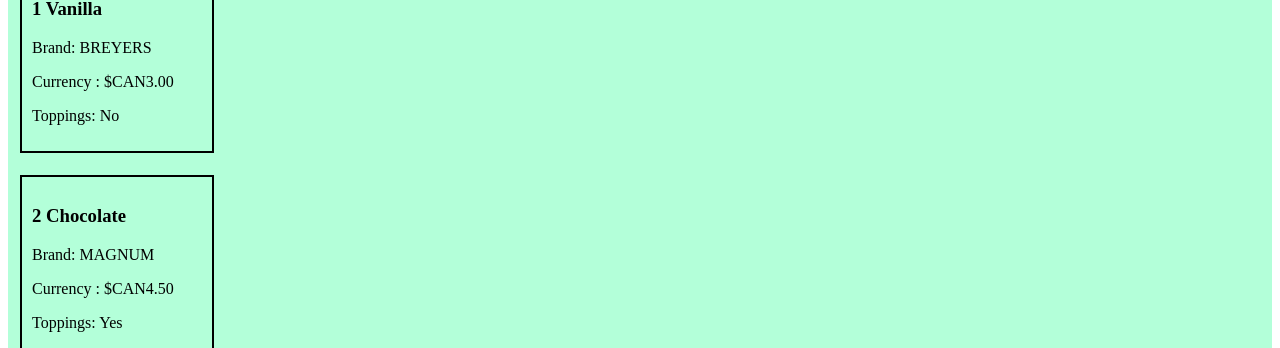
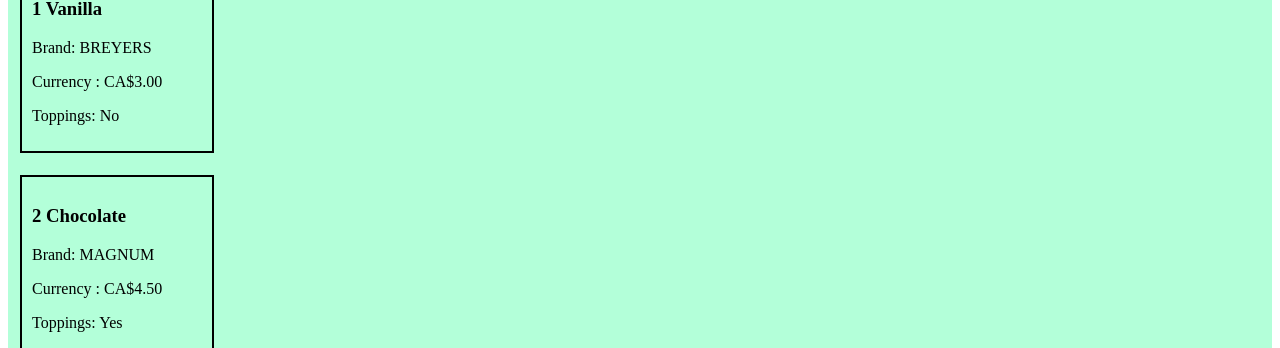
Before and after one commit to Giankaur03/Gian_Kaur_Learning_Angular, an Angular app: page /icecream in a window 1280 px wide. Shown: the part 351-699 px from the top of the page. Built offline with nearby package versions, Linux system fonts and the light colour scheme.

Commit message:
Modified the price pipe as the symbol for canadian dollars is CAD

```diff
--- a/src/app/icecream-list-item/icecream-list-item.component.html
+++ b/src/app/icecream-list-item/icecream-list-item.component.html
@@ -1,6 +1,6 @@
 <div *ngIf = 'icecream' class="icecream-container">
   <h3>{{ icecream | icecreamNamePrice}}</h3>
   <p>Brand: {{ icecream.brand | uppercase }}</p>
-  <p>Currency : ${{icecream.price | currency : 'CAN'}}</p>
+  <p>Currency : {{icecream.price | currency : 'CAD'}}</p>
   <p>Toppings: {{ icecream.toppings ? 'Yes' : 'No' }}</p>
 </div>
```
